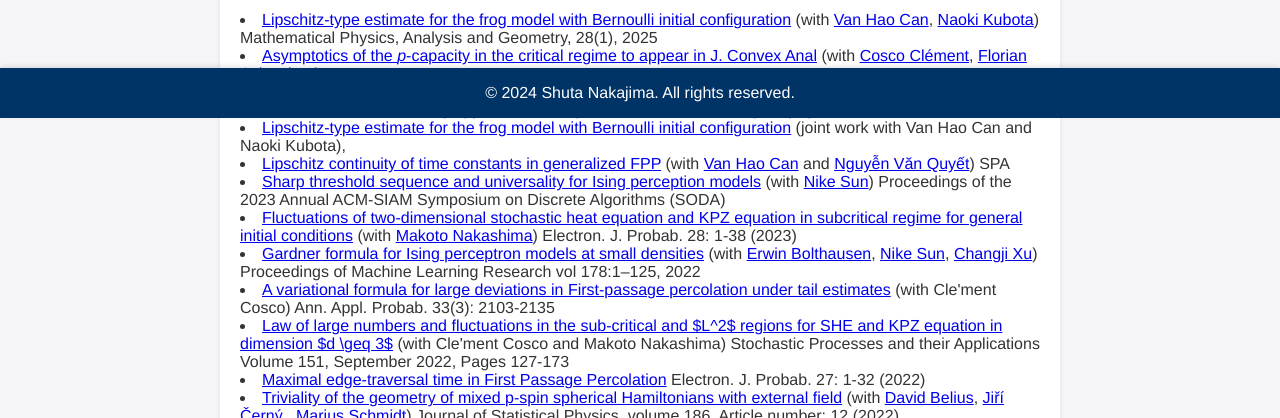
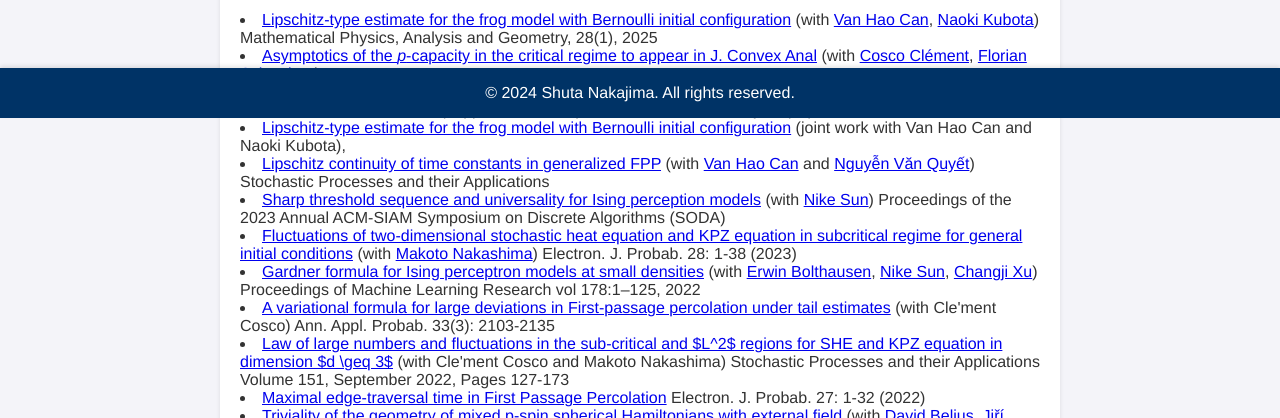
Before and after one commit to njima091/Homepage, a plain HTML site: page Publication/index.html in a window 1280 px wide. Shown: the part 682-1100 px from the top of the page. Drawn offline with Linux system fonts and the light colour scheme.

Commit message:
Update index.html

```diff
--- a/Publication/index.html
+++ b/Publication/index.html
@@ -36,7 +36,7 @@
 (76) </li>
 
                 <li><a href="https://link.springer.com/article/10.1007/s11040-024-09497-6"> Lipschitz-type estimate for the frog model with Bernoulli initial configuration</a> (joint work with Van Hao Can and Naoki Kubota),</li>
-                <li><a href="https://www.sciencedirect.com/science/article/abs/pii/S030441492400108X">Lipschitz continuity of time constants in generalized FPP</a> (with <a href="https://sites.google.com/site/vanhaocan/home">Van Hao Can</a> and <a href="http://math.ac.vn/vi/component/staff/?task=getProfile&staffID=145">Nguyễn Văn Quyết</a>) SPA</li>
+                <li><a href="https://www.sciencedirect.com/science/article/abs/pii/S030441492400108X">Lipschitz continuity of time constants in generalized FPP</a> (with <a href="https://sites.google.com/site/vanhaocan/home">Van Hao Can</a> and <a href="http://math.ac.vn/vi/component/staff/?task=getProfile&staffID=145">Nguyễn Văn Quyết</a>) Stochastic Processes and their Applications</li>
                 <li><a href="https://epubs.siam.org/doi/abs/10.1137/1.9781611977554.ch28">Sharp threshold sequence and universality for Ising perception models</a> (with <a href="https://math.mit.edu/~nsun/">Nike Sun</a>) Proceedings of the 2023 Annual ACM-SIAM Symposium on Discrete Algorithms (SODA)</li>
                 <li><a href="https://projecteuclid.org/journals/electronic-journal-of-probability/volume-28/issue-none/Fluctuations-of-two-dimensional-stochastic-heat-equation-and-KPZ-equation/10.1214/22-EJP885.full">Fluctuations of two-dimensional stochastic heat equation and KPZ equation in subcritical regime for general initial conditions</a> (with <a href="https://www.math.nagoya-u.ac.jp/~nakamako/">Makoto Nakashima</a>) Electron. J. Probab. 28: 1-38 (2023)</li>
                 <li><a href="https://par.nsf.gov/servlets/purl/10344272">Gardner formula for Ising perceptron models at small densities</a> (with <a href="https://www.math.uzh.ch/index.php?id=people&id=people&key1=106&L=1">Erwin Bolthausen</a>, <a href="https://math.mit.edu/~nsun/">Nike Sun</a>, <a href="https://www.bing.com/search?q=changji+wu+probability&qs=n&form=QBRE&sp=-1&pq=changji+wu&sc=1-10&sk=&cvid=752C58F3874B4B6DBE63430E6F53223A">Changji Xu</a>) Proceedings of Machine Learning Research vol 178:1–125, 2022</li>
```
